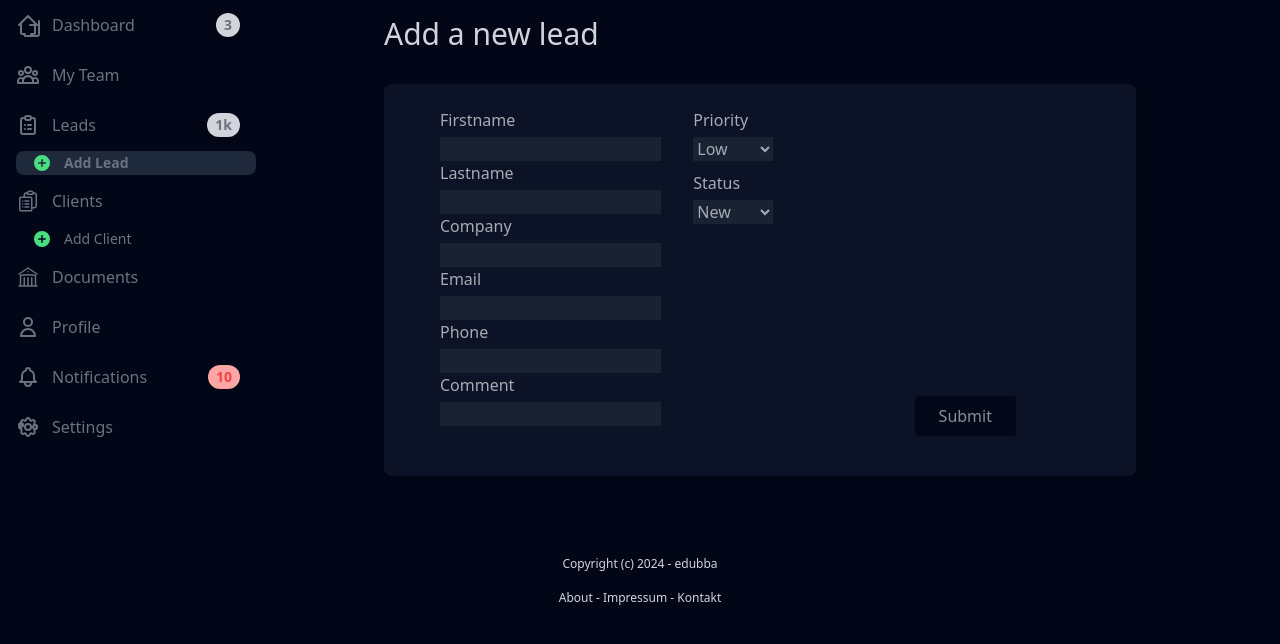
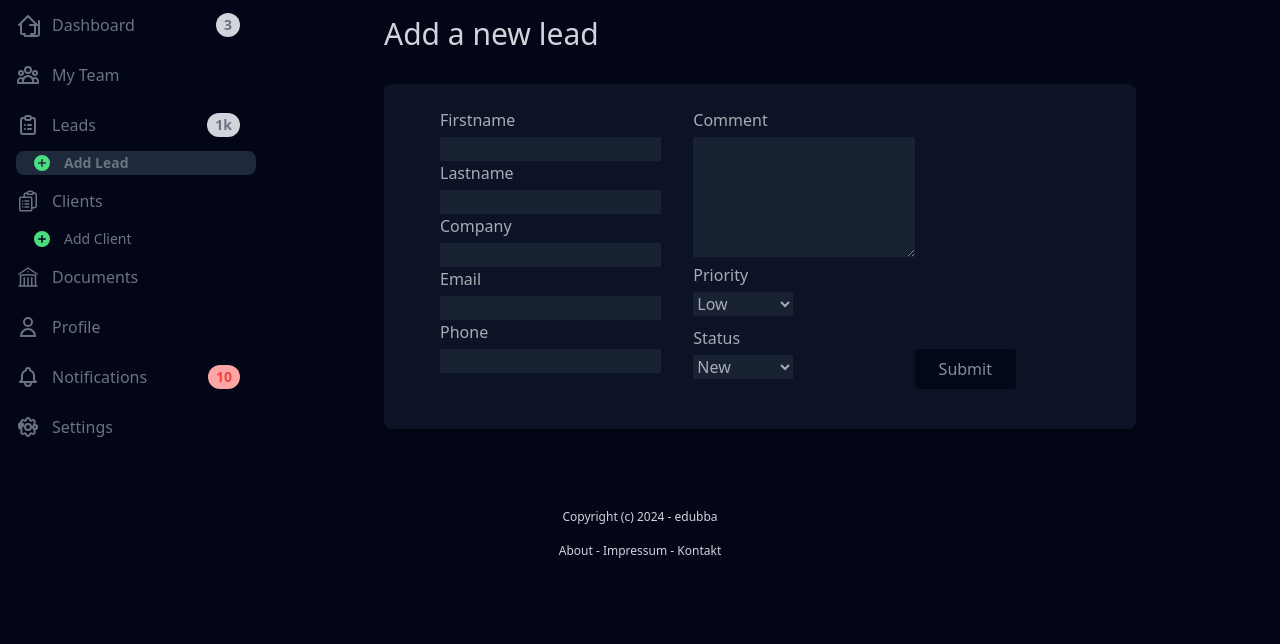
Before and after one commit to thorbjoernheise/edubba, a Django app: page /dashboard/leads/add-lead/ in a window 1280 px wide. Shown: the part 72-716 px from the top of the page. Run offline with Django 5.2, Linux system fonts and the light colour scheme; the visitor is signed in with stand-in values (Sample User, id 1); some libraries are stand-ins or nearby versions.

Commit message:
minor ui changes

```diff
--- a/edubba/lead/templates/lead/add_lead.html
+++ b/edubba/lead/templates/lead/add_lead.html
@@ -9,6 +9,7 @@
     .form-container {
         display: flex;
         justify-content: space-between;
+        align-items: flex-start; /* Align items at the top */
         margin-top: 1rem;
         margin-bottom: 2rem;
         margin-right: 3rem;
@@ -22,17 +23,26 @@
         display: block;
         margin-bottom: 5px;
     }
-    .custom-input {
+    .custom-input, .choices-container select {
         width: 100%;
+        background-color: #1e293b; /* Set the same background color */
+    }
+    .custom-textarea {
+        width: 100%;
+        height: 7.5rem; /* Adjust height as needed */
         background-color: #1e293b;
+        resize: vertical; /* Allow vertical resizing */
     }
     .choices-container {
         width: 45%;
         margin-left: 2rem;
     }
+    .choices-container label {
+        display: block;
+        margin-bottom: 5px;
+    }
     .choices-container select {
-        width: calc(100% - 20px);
-        background-color: #1e293b;
+        width: 100%;
     }
     .submit-button {
         align-self: flex-end;
@@ -53,17 +63,27 @@
         <!-- Render each input field separately -->
         <div class="input-container">
             {% for field in form %}
-                {% if field.field.widget.input_type != 'select' %}
-                    <div>
-                        <label for="{{ field.id_for_label }}">{{ field.label }}</label>
-                        <input type="{{ field.field.widget.input_type }}" name="{{ field.name }}" id="{{ field.id }}" class="custom-input">
-                    </div>
+                {% if field.name == 'comment' %}
+                {% else %}
+                    {% if field.field.widget.input_type != "select" %}
+                        <div>
+                            <label for="{{ field.id_for_label }}">{{ field.label }}</label>
+                            <input type="{{ field.field.widget.input_type }}" name="{{ field.name }}" id="{{ field.id }}" class="custom-input">
+                        </div>
+                    {% endif %}
                 {% endif %}
             {% endfor %}
         </div>
 
         <div class="choices-container">
+
             {% for field in form %}
+                {% if field.name == 'comment' %}
+                <div>
+                    <label for="{{ field.id_for_label }}">{{ field.label }}</label>
+                    <textarea name="{{ field.name }}" id="{{ field.id }}" class="custom-textarea"></textarea>
+                </div>
+                {% endif %}
                 {% if field.field.widget.input_type == 'select' %}
                     <div class="input-container">
                         <label for="{{ field.id_for_label }}">{{ field.label }}</label>
@@ -76,6 +96,7 @@
                 {% endif %}
             {% endfor %}
         </div>
+
         <button type="submit" class="submit-button py-2 px-6 opacity-80 rounded inline-flex items-center bg-slate-950 hover:bg-slate-800">Submit</button>
     </form>
 </div>
```
Also changed, not shown: edubba/client/templates/client/clients_add.html (+29 -8 lines).
